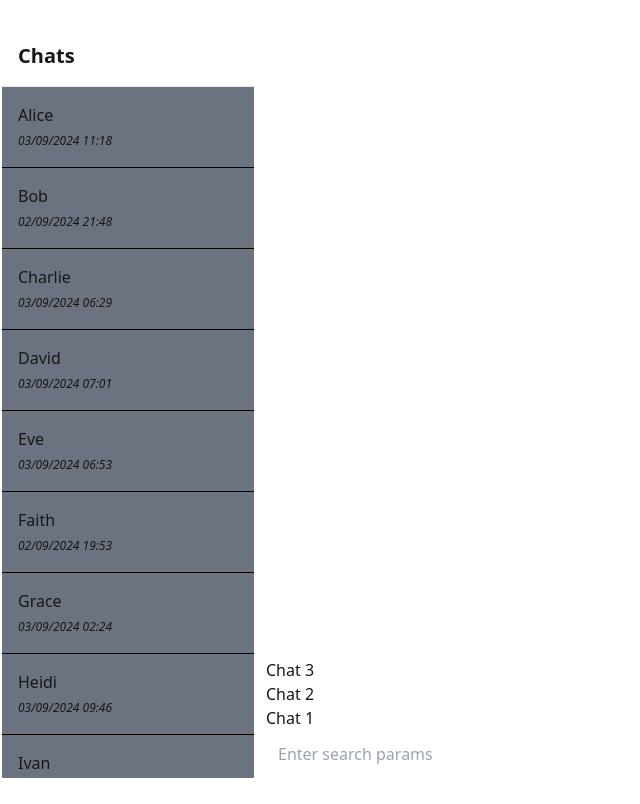
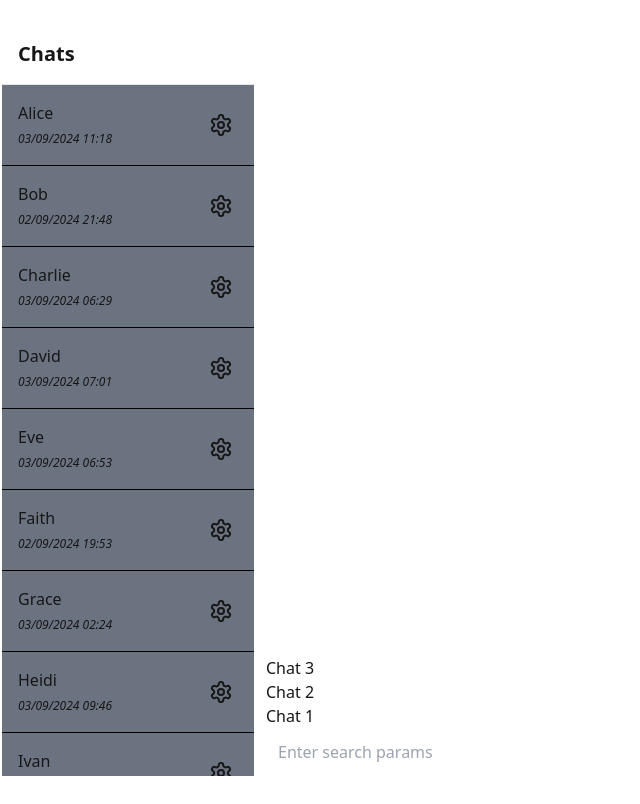
Before and after one commit to usahai/llm-chat-app-frontend, a Next.js app: page / in a window 1280 px wide. Shown: the whole page, without its empty margins (0-640 px from the left). Built offline with nearby package versions, Linux system fonts and the light colour scheme.

Commit message:
Added settings page

```diff
--- /dev/null
+++ b/app/[id]/page.tsx
@@ -0,0 +1,20 @@
+import { CircleArrowLeft } from "lucide-react";
+import Link from "next/link";
+
+function Page({ params }: { params: { id: string } }) {
+  return (
+    <div className="pt-6">
+      <Link
+        href={"/"}
+        className="flex items-center gap-1 text-sm transition hover:bg-gray-50/25 w-fit rounded-sm p-2"
+      >
+        <CircleArrowLeft size={16} />
+        <span>Back</span>
+      </Link>
+      <div className="text-3xl font-bold mb-2">Preferences</div>
+      <div className="text-3xl">{params.id}</div>
+    </div>
+  );
+}
+
+export default Page;
--- a/app/page.tsx
+++ b/app/page.tsx
@@ -4,10 +4,7 @@ import ChatUsersList from "@/components/ChatUsersList";
 
 function Home() {
   return (
-    <div
-      id="appRoot"
-      className="min-h-screen flex justify-center items-center py-6"
-    >
+    <div id="appRoot" className="min-h-screen flex justify-center items-center">
       <div className="w-1/5 border-white border-2 rounded-l-md">
         <div id="box" className="h-[calc(100vh-3rem)] w-full flex flex-col">
           <ChatUsersList />
--- a/components/ChatUser/index.tsx
+++ b/components/ChatUser/index.tsx
@@ -1,16 +1,35 @@
 import type { ChatUser } from "@/types/chatUser";
 import { millisToReadableDate } from "@/utils/date";
-import { Button } from "@mantine/core";
+import { ActionIcon, Button } from "@mantine/core";
+import { Settings } from "lucide-react";
+import Link from "next/link";
 
 interface ChatUserProps {
-  data: Omit<ChatUser, "id">;
+  data: ChatUser;
 }
 
-function ChatUser({ data: { name, timestamp } }: ChatUserProps) {
+function ChatUser({ data: { id, name, timestamp } }: ChatUserProps) {
   return (
-    <Button className="p-4 block font-normal bg-gray-500 border-b border-b-black w-full text-start hover:bg-gray-600">
-      <p>{name}</p>
-      <span className="text-xs italic">{millisToReadableDate(timestamp)}</span>
+    <Button
+      classNames={{
+        inner: "w-full",
+        label: "flex",
+        root: "p-4 flex font-normal bg-gray-500 border-b border-b-black w-full text-start hover:bg-gray-600",
+      }}
+    >
+      <div className="w-5/6">
+        <p>{name}</p>
+        <span className="text-xs italic">
+          {millisToReadableDate(timestamp)}
+        </span>
+      </div>
+      <div className="w-1/6 flex items-center">
+        <ActionIcon id={id} className="rounded-full p-2 hover:bg-slate-700">
+          <Link href={id}>
+            <Settings />
+          </Link>
+        </ActionIcon>
+      </div>
     </Button>
   );
 }
```
Also changed, not shown: 1 other file (tests, documents, lock files or other folders).
